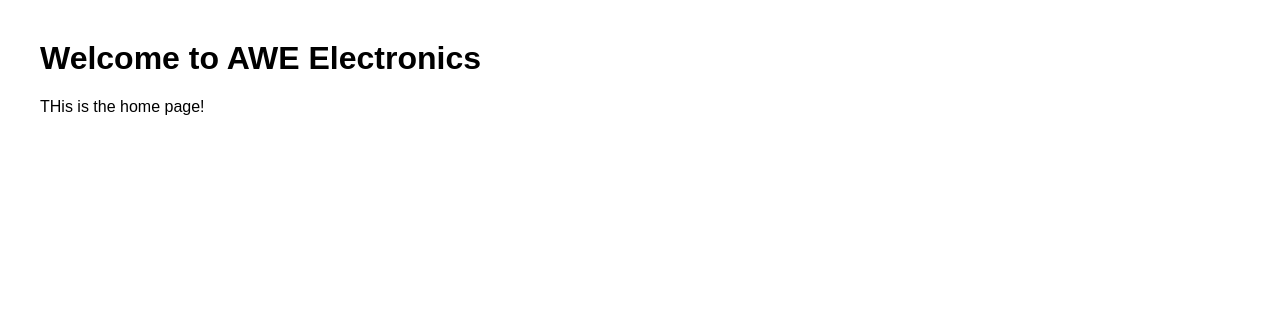
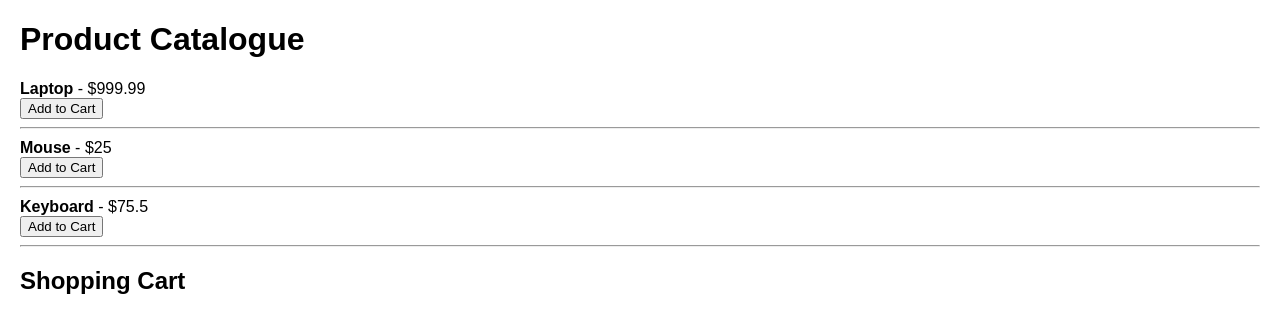
Before and after one commit to Fenny-Huy/AWE-Store, a Flask app: page / in a window 1280 px wide. Shown: the top 333 px of the page. Run offline with Flask 3, Linux system fonts and the light colour scheme; data that the repository does not hold is empty.

Commit message:
adjusted structure and browsing, adding to cart user task added
initial draft for the user task

```diff
--- /dev/null
+++ b/app.py
@@ -0,0 +1,37 @@
+from flask import Flask, jsonify, request, render_template
+from models.product import Product
+from models.product_catalogue import ProductCatalogue
+from models.customer import Customer
+
+app = Flask(__name__)
+catalogue = ProductCatalogue()
+customer = Customer(customer_id="guest")
+
+# Sample data
+catalogue.add_product(Product("1", "Laptop", "High-performance laptop", 999.99))
+catalogue.add_product(Product("2", "Mouse", "Wireless mouse", 25.00))
+catalogue.add_product(Product("3", "Keyboard", "Mechanical keyboard", 75.50))
+
+@app.route("/")
+def index():
+    return render_template("index.html")
+
+@app.route("/api/products", methods=["GET"])
+def get_products():
+    return jsonify(catalogue.get_all_products())
+
+@app.route("/api/cart", methods=["POST"])
+def add_to_cart():
+    data = request.get_json()
+    product = catalogue.get_product(data["product_id"])
+    if product:
+        customer.get_cart().add_to_cart(product, data.get("quantity", 1))
+        return jsonify({"message": "Product added to cart"}), 200
+    return jsonify({"error": "Product not found"}), 404
+
+@app.route("/api/cart", methods=["GET"])
+def get_cart():
+    return jsonify(customer.get_cart().get_cart_items())
+
+if __name__ == "__main__":
+    app.run(debug=True)
--- a/app/routes.py
+++ /dev/null
@@ -1,7 +0,0 @@
-from flask import Blueprint, render_template
-
-main = Blueprint('main', __name__)
-
-@main.route('/')
-def home():
-    return render_template('home.html')
--- a/app/templates/home.html
+++ /dev/null
@@ -1,11 +0,0 @@
-<!DOCTYPE html>
-<html lang="en">
-<head>
-    <title>AWE Electronics Store</title>
-    <link rel="stylesheet" href="/static/style.css">
-</head>
-<body>
-    <h1>Welcome to AWE Electronics</h1>
-    <p>THis is the home page!</p>
-</body>
-</html>
--- /dev/null
+++ b/models/customer.py
@@ -0,0 +1,9 @@
+from models.shopping_cart import ShoppingCart
+
+class Customer:
+    def __init__(self, customer_id):
+        self.customer_id = customer_id
+        self.shopping_cart = ShoppingCart()
+
+    def get_cart(self):
+        return self.shopping_cart
--- /dev/null
+++ b/models/product.py
@@ -0,0 +1,14 @@
+class Product:
+    def __init__(self, product_id, name, description, price):
+        self.product_id = product_id
+        self.name = name
+        self.description = description
+        self.price = price
+
+    def to_dict(self):
+        return {
+            "id": self.product_id,
+            "name": self.name,
+            "description": self.description,
+            "price": self.price
+        }
--- /dev/null
+++ b/models/product_catalogue.py
@@ -0,0 +1,14 @@
+from models.product import Product
+
+class ProductCatalogue:
+    def __init__(self):
+        self.products = {}
+
+    def add_product(self, product: Product):
+        self.products[product.product_id] = product
+
+    def get_all_products(self):
+        return [p.to_dict() for p in self.products.values()]
+
+    def get_product(self, product_id):
+        return self.products.get(product_id)
--- /dev/null
+++ b/models/shopping_cart.py
@@ -0,0 +1,23 @@
+class ShoppingCart:
+    def __init__(self):
+        self.items = {}
+
+    def add_to_cart(self, product, quantity=1):
+        if product.product_id in self.items:
+            self.items[product.product_id]["quantity"] += quantity
+        else:
+            self.items[product.product_id] = {
+                "product": product,
+                "quantity": quantity
+            }
+
+    def get_cart_items(self):
+        return [
+            {
+                "id": p["product"].product_id,
+                "name": p["product"].name,
+                "price": p["product"].price,
+                "quantity": p["quantity"]
+            }
+            for p in self.items.values()
+        ]
--- a/static/style.css
+++ b/static/style.css
@@ -1,4 +1,7 @@
 body {
-    font-family: Arial, sans-serif;
-    margin: 40px;
+  font-family: Arial, sans-serif;
+  margin: 20px;
 }
+#product-list div {
+  margin-bottom: 10px;
+}
--- /dev/null
+++ b/templates/index.html
@@ -0,0 +1,54 @@
+<!DOCTYPE html>
+<html lang="en">
+<head>
+  <meta charset="UTF-8">
+  <title>Online Store</title>
+  <link rel="stylesheet" href="/static/style.css">
+</head>
+<body>
+  <h1>Product Catalogue</h1>
+  <div id="product-list"></div>
+
+  <h2>Shopping Cart</h2>
+  <div id="cart"></div>
+
+  <script>
+    async function loadProducts() {
+      const res = await fetch('/api/products');
+      const products = await res.json();
+      const container = document.getElementById('product-list');
+      container.innerHTML = '';
+      products.forEach(p => {
+        const div = document.createElement('div');
+        div.innerHTML = `
+          <b>${p.name}</b> - $${p.price} <br>
+          <button onclick="addToCart('${p.id}')">Add to Cart</button>
+          <hr>
+        `;
+        container.appendChild(div);
+      });
+    }
+
+    async function addToCart(productId) {
+      await fetch('/api/cart', {
+        method: 'POST',
+        headers: { 'Content-Type': 'application/json' },
+        body: JSON.stringify({ product_id: productId })
+      });
+      loadCart();
+    }
+
+    async function loadCart() {
+      const res = await fetch('/api/cart');
+      const cart = await res.json();
+      const container = document.getElementById('cart');
+      container.innerHTML = cart.map(item =>
+        `${item.name} x${item.quantity} - $${(item.price * item.quantity).toFixed(2)}`
+      ).join('<br>');
+    }
+
+    loadProducts();
+    loadCart();
+  </script>
+</body>
+</html>
```
Also changed, not shown: data/products.json (added, +20 -0 lines), __init__.py (renamed from app/__init__.py), models/__init__.py (added).
